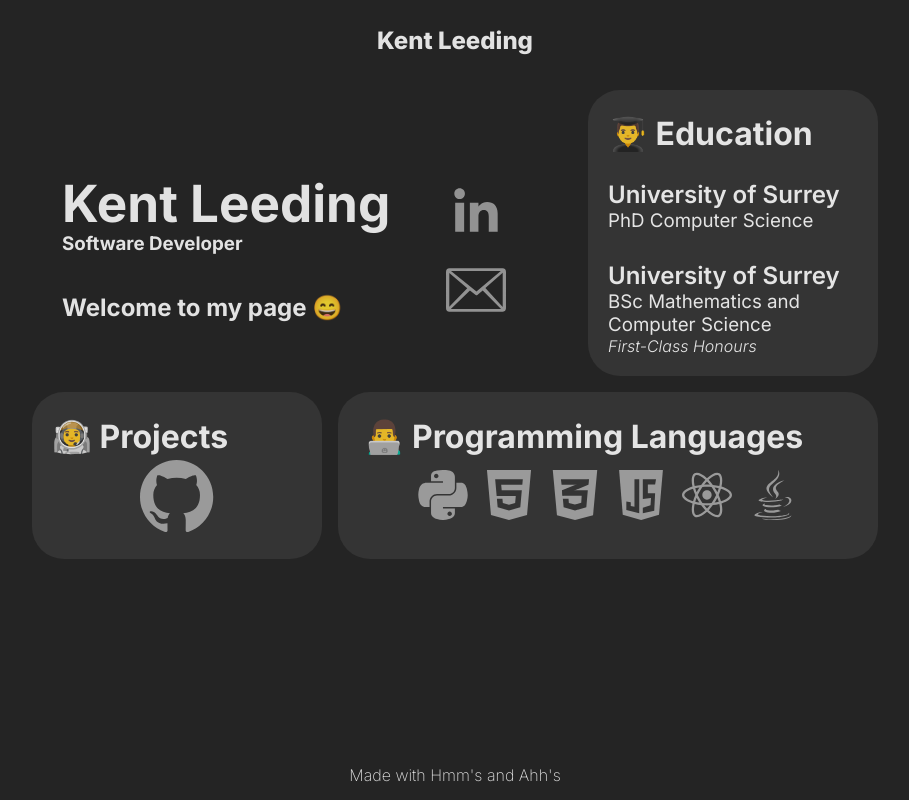
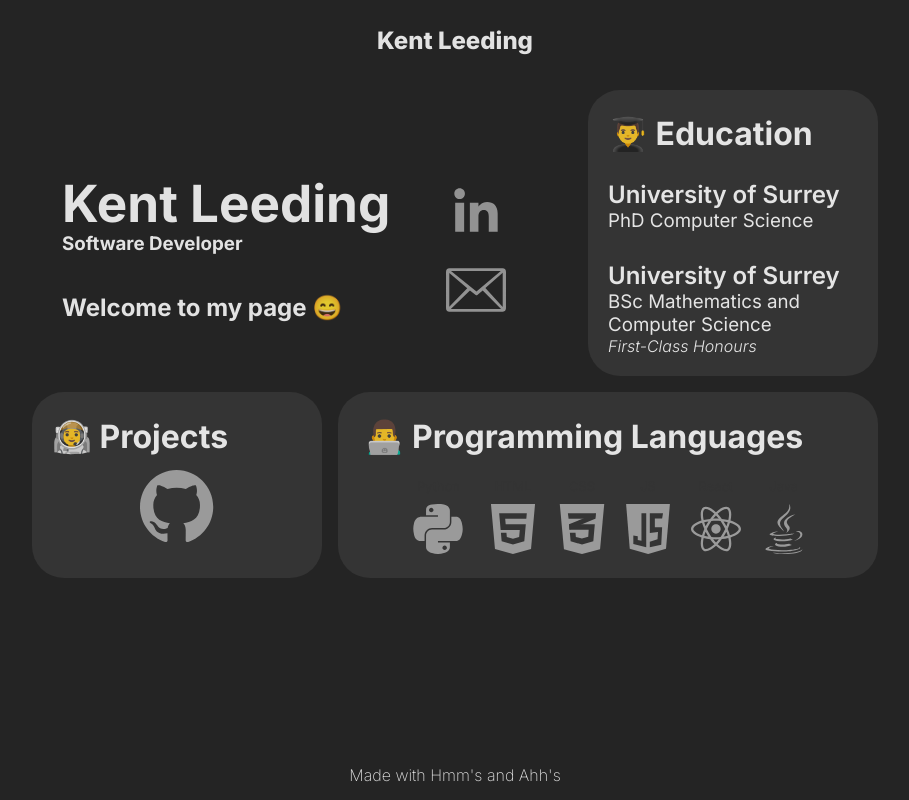
Before and after one commit to kleeding/kleeding.github.io, a React (Vite) app: page / in a window 1280 px wide. Shown: the whole page, without its empty margins (185-1094 px from the left). Built offline with nearby package versions, Linux system fonts and the light colour scheme.

Commit message:
added skill title

```diff
--- a/src/components/Skills/Skills.jsx
+++ b/src/components/Skills/Skills.jsx
@@ -12,6 +12,7 @@ function Skill(props) {
     return (
         <span className='skill-entry'>
             <Icon svg={props.svg} />
+            <h6 className='skill-name' id="skill-name">{props.name}</h6>
         </span>
     )
 }
```
